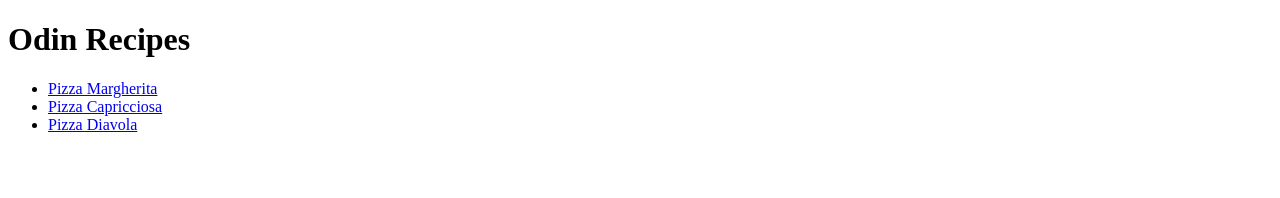
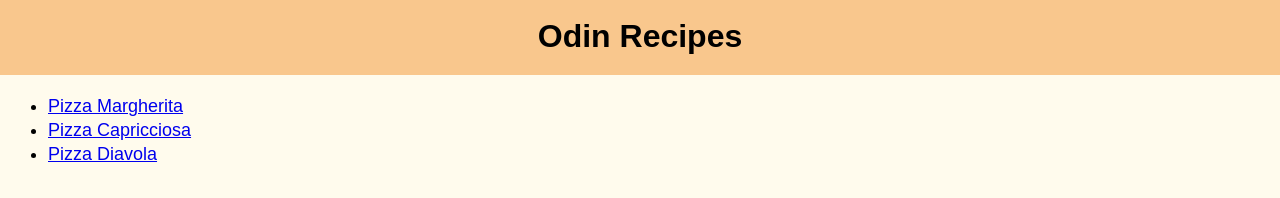
Before and after one commit to IMayHeMI/odin-recipes, a plain HTML site: page index.html in a window 1280 px wide. Drawn offline with Linux system fonts and the light colour scheme.

Commit message:
Change index.html style
added background colors, font style

```diff
--- a/index.html
+++ b/index.html
@@ -9,9 +9,9 @@
     </head>
 
     <body>
-        <h1>Odin Recipes</h1>
+        <h1 class="title">Odin Recipes</h1>
 
-        <ul>
+        <ul class="recipes">
             <li><a href="recipes/pizza-margherita.html">Pizza Margherita</a></li>
             <li><a href="recipes/pizza-capricciosa.html">Pizza Capricciosa</a></li>
             <li><a href="recipes/pizza-diavola.html">Pizza Diavola</a></li>
--- a/styles.css
+++ b/styles.css
@@ -0,0 +1,21 @@
+body{
+    background-color: rgb(255, 251, 237);
+    font-family: Arial, Helvetica, sans-serif;
+}
+
+.title{
+    background-color: rgb(249, 199, 141);
+    text-align: center;
+    margin-top: -10px;
+    margin-left: -10px;
+    margin-right: -10px;
+    padding: 20px;
+}
+
+.recipes{
+    font-size: 18px;
+}
+
+li{
+    padding-bottom: 3px;
+}
```
